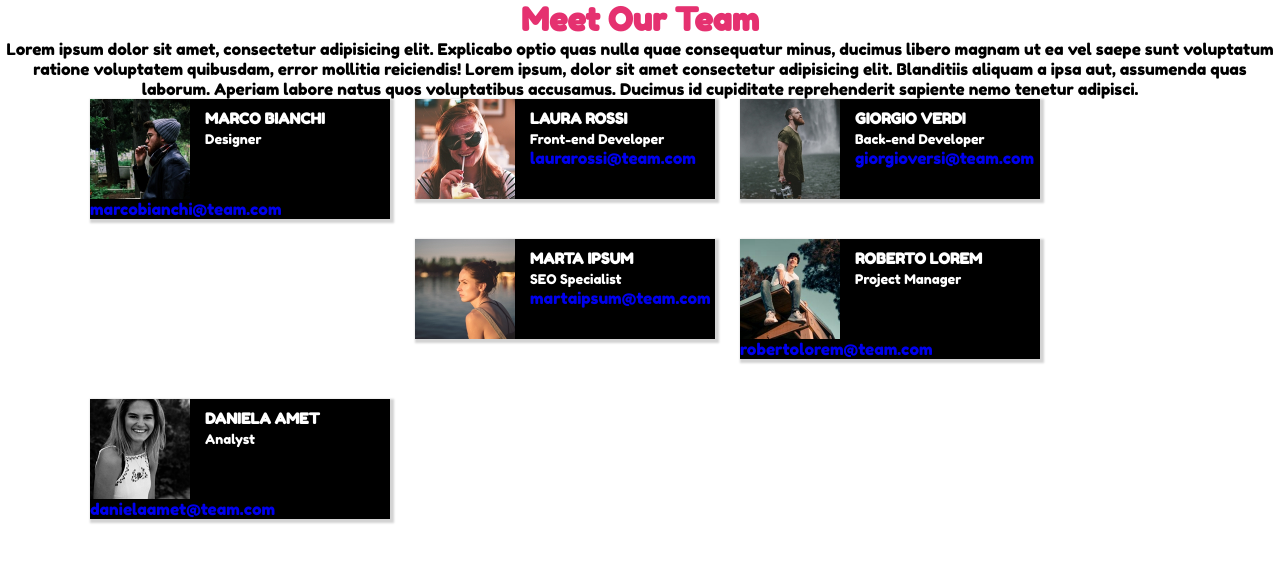
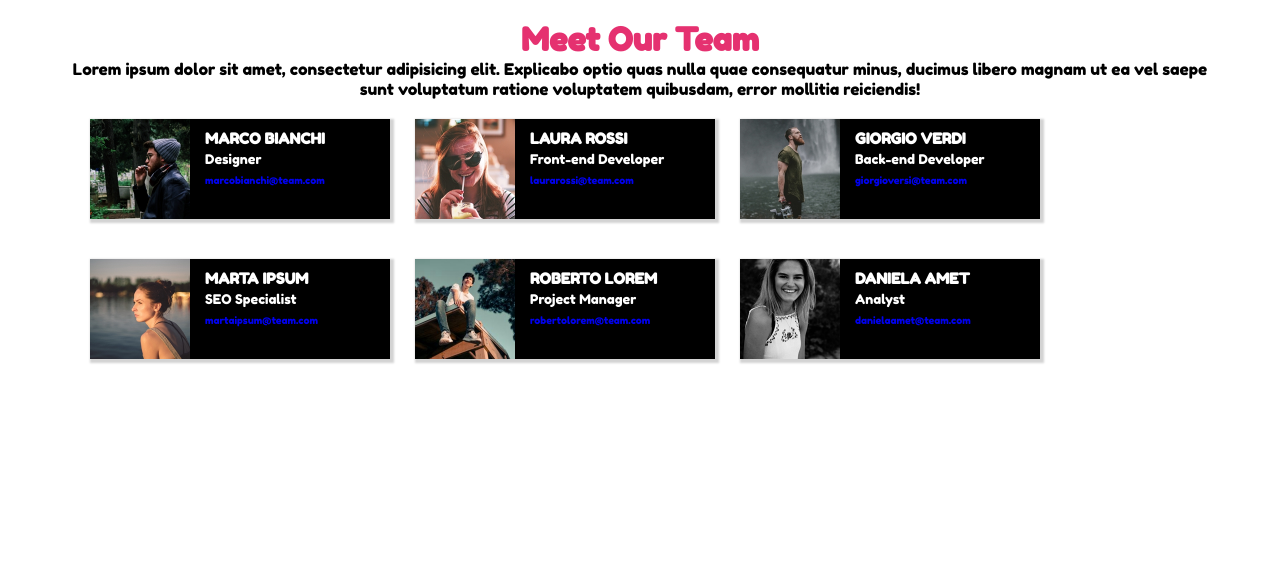
Before and after one commit to Iunora93/html-css-float-cards, a plain HTML site: page index.html in a window 1280 px wide. Drawn offline with Linux system fonts and the light colour scheme.

Commit message:
inserito div

```diff
--- a/css/style.css
+++ b/css/style.css
@@ -10,6 +10,8 @@
 
 header {
     text-align: center;
+    margin-top: 20px;
+    margin-bottom: 20px;
 }
 
 h1 {
@@ -50,6 +52,7 @@ h4, small, a {
 
 a {
     text-decoration: none;
+    font-size: 10px;
 }
 
 h4 {
--- a/index.html
+++ b/index.html
@@ -15,14 +15,15 @@
 </head>
 <body>
     <!--Titolo e paragrafo-->
+  <div class="container">
     <header>
         <h1>Meet Our Team</h1>
-        <p>Lorem ipsum dolor sit amet, consectetur adipisicing elit. Explicabo optio quas nulla quae consequatur minus, ducimus libero magnam ut ea vel saepe sunt voluptatum ratione voluptatem quibusdam, error mollitia reiciendis! Lorem ipsum, dolor sit amet consectetur adipisicing elit. Blanditiis aliquam a ipsa aut, assumenda quas laborum. Aperiam labore natus quos voluptatibus accusamus. Ducimus id cupiditate reprehenderit sapiente nemo tenetur adipisci.</p>
+        <p>Lorem ipsum dolor sit amet, consectetur adipisicing elit. Explicabo optio quas nulla quae consequatur minus, ducimus libero magnam ut ea vel saepe sunt voluptatum ratione voluptatem quibusdam, error mollitia reiciendis! </p>
     </header>
     <!--/Titolo e paragrafo-->
 
     <!--Sezione box-->
-    <section class="container">
+    <section>
         <!--Primo box-->
         <div class="box box-1">
             <img src="img/male1.png" alt="img-marco">
@@ -80,5 +81,6 @@
 
     </section>
     <!--/Sezione box-->
+  </div>
 </body>
 </html>
```
